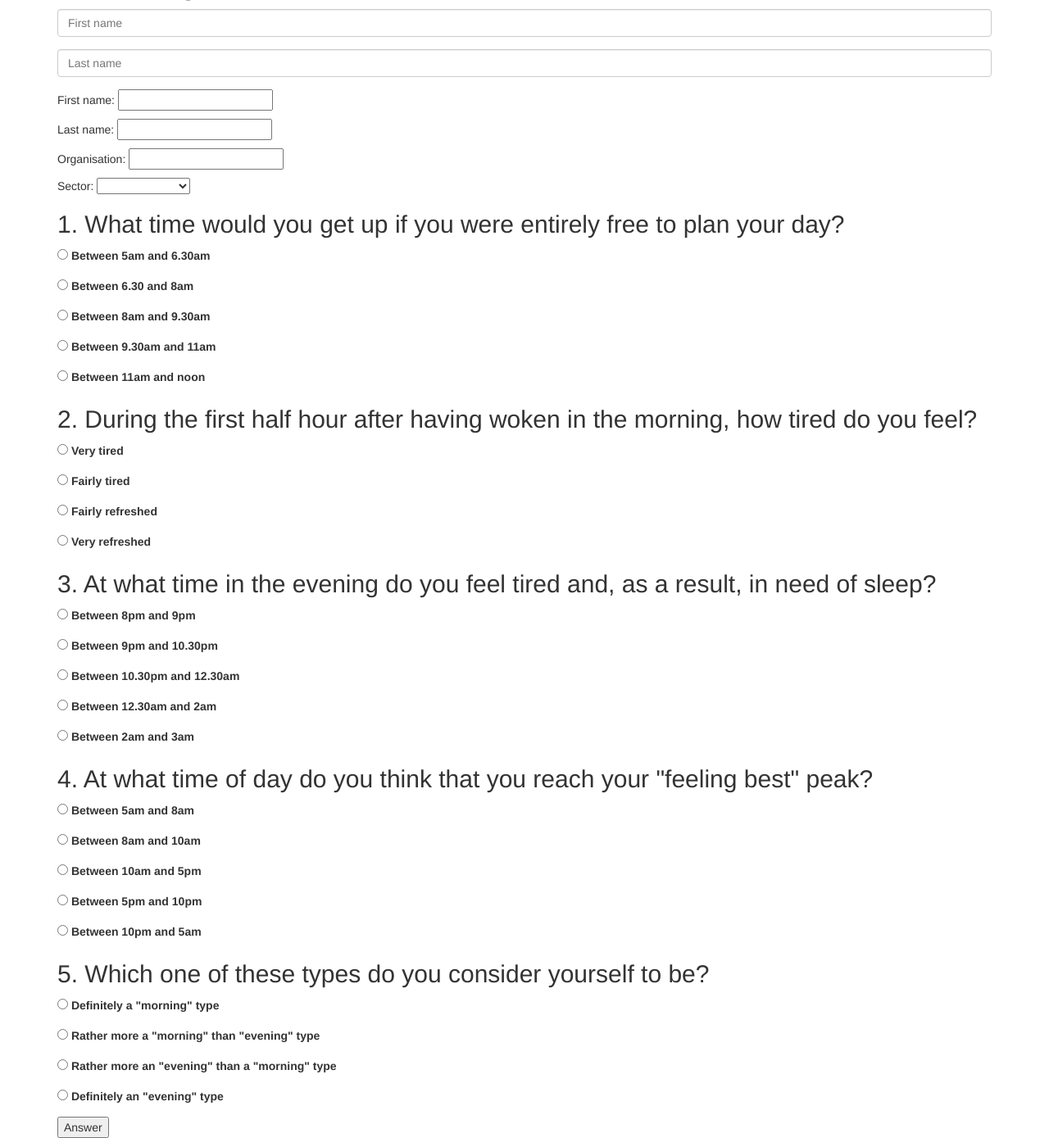
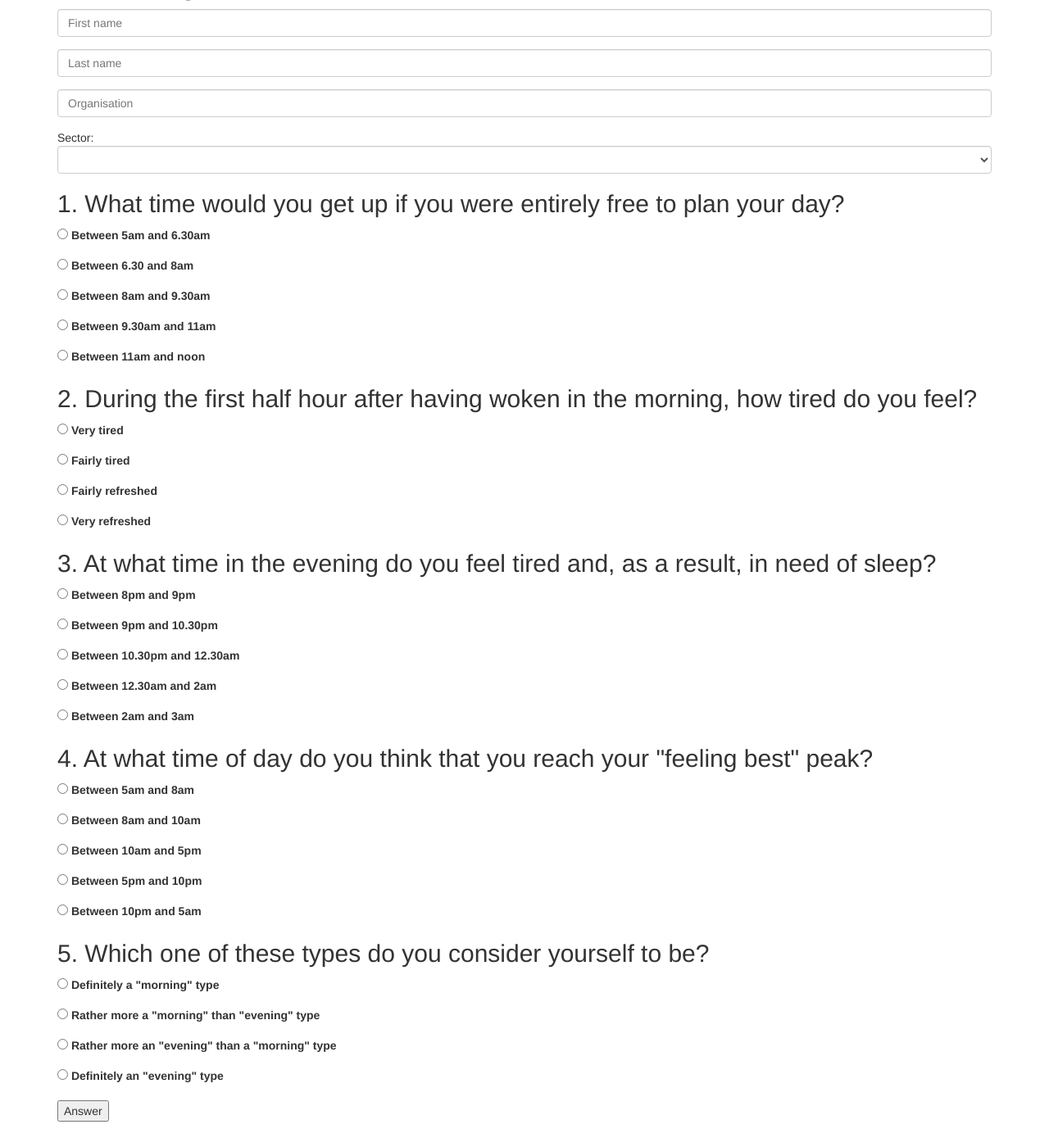
Before and after one commit to edporteous/chronotype, a Django app: page / in a window 1280 px wide. Shown: the part 59-1448 px from the top of the page at 82% size. Run offline with Django 3.2, Linux system fonts and the light colour scheme; some libraries are stand-ins or nearby versions.

Commit message:
Add quiz template

```diff
--- a/DataBadge/quiz/templates/quiz/index.html
+++ b/DataBadge/quiz/templates/quiz/index.html
@@ -54,19 +54,19 @@
                 <div class="form-group">
                     <input type="text" class="form-control" name="lastname" placeholder="Last name">
                 </div>
-
-                <p>First name: <input type="text" name="firstname"></p>
-                <p>Last name: <input type="text" name="lastname"></p>
-                <p>Organisation: <input type="text" name="organisation"></p>
-                <p>Sector: <select name="sector">{% for id, name in sectors %}
-                    <option value="{{ id }}">{{ name }}</option>{% endfor %}</select></p>
-                {% for question in questions %}
-                <h2>{{ forloop.counter }}. {{ question.question }}</h2>
-                    {% for choice in question.choices %}<p><input type="radio" name="question{{ forloop.parentloop.counter }}" id="answer{{ forloop.parentloop.counter }}_{{ forloop.counter }}" value="{{ forloop.counter }}" />
-                        <label for="answer{{ forloop.parentloop.counter }}_{{ forloop.counter }}">{{ choice }}</label></p>
+                <div class="form-group">
+                    <input type="text" class="form-control" name="organisation" placeholder="Organisation">
+                </div>
+                <div class="form-group">
+                    Sector: <select class="form-control" name="sector" placeholder="Sector">{% for id, name in sectors %}
+                        <option value="{{ id }}">{{ name }}</option>{% endfor %}</select></p>
+                    {% for question in questions %}
+                    <h2>{{ forloop.counter }}. {{ question.question }}</h2>
+                        {% for choice in question.choices %}<p><input type="radio" name="question{{ forloop.parentloop.counter }}" id="answer{{ forloop.parentloop.counter }}_{{ forloop.counter }}" value="{{ forloop.counter }}" />
+                            <label for="answer{{ forloop.parentloop.counter }}_{{ forloop.counter }}">{{ choice }}</label>
+                        {% endfor %}
                     {% endfor %}
-                {% endfor %}
-
+                </div>
                 <input type="submit" value="Answer" />
                 </form>
             </div>
```
